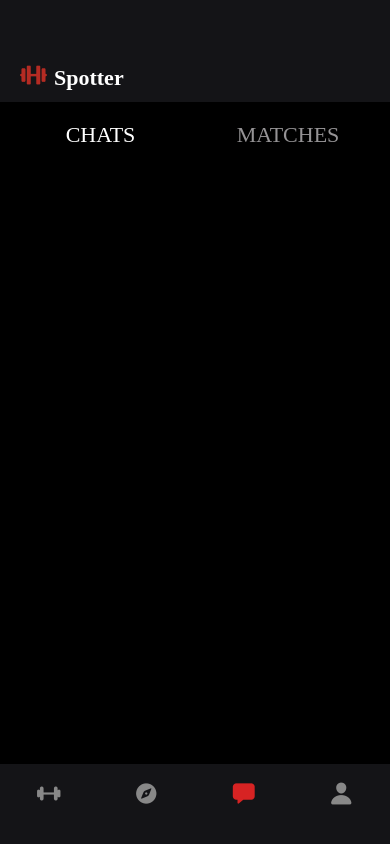
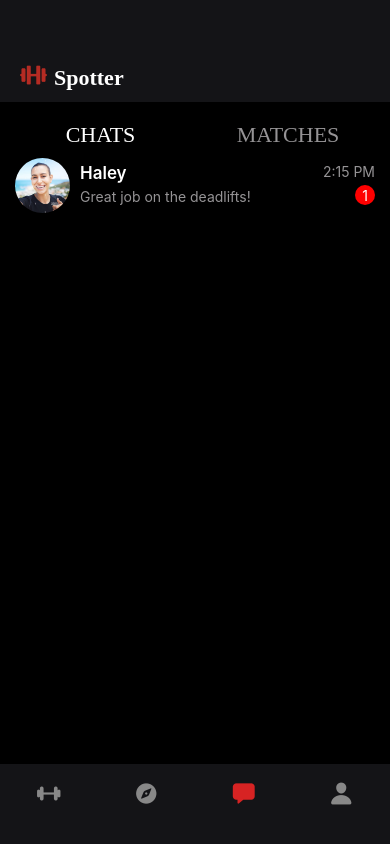
Before and after one commit to Spotter-Team/App, a React Native app in the folder frontend/: screen /Messages in a window 390 px wide. Built offline with nearby package versions, Linux system fonts and the light colour scheme.

Commit message:
Add: Chat list items

```diff
--- a/frontend/src/screens/Chats/ChatList.js
+++ b/frontend/src/screens/Chats/ChatList.js
@@ -1,27 +1,94 @@
-import { View, Text, StyleSheet } from 'react-native';
+import { View, Text, StyleSheet, Image } from 'react-native';
 
 const ChatList = () => {
     return (
         <View>
+            <View style={styles.chatItemContainer}>
+
+                <Image source={require('../../mock/Chats/pfp/haley.png')} style={styles.avatar} />
+
+                <View style={styles.chatInfoContainer}>
+
+                    <View>
+                        <Text style={styles.name}>Haley</Text>
+                        <Text style={styles.lastMessage}>Great job on the deadlifts!</Text>
+                    </View>
+
+                    <View style={styles.chatMetaContainer}>
+                        <Text style={styles.timestamp}>2:15 PM</Text>
+
+                        <View style={styles.unreadBadge}>
+                            <Text style={styles.unreadText}>1</Text>
+                        </View>
+                    </View>
+
+                </View>
+
+            </View>
+{/*
             <View>
-                <Text>Chat 1</Text>
+                <Text style={styles.name}>Jessica</Text>
             </View>
             <View>
-                <Text>Chat 2</Text>
+                <Text style={styles.name}>Joseph</Text>
             </View>
             <View>
-                <Text>Chat 3</Text>
-            </View>
-            <View>
-                <Text>Chat 4</Text>
-            </View>
+                <Text style={styles.name}>Michael</Text>
+            </View> */}
         </View>
     );
 };
 
 const styles = StyleSheet.create({
-    container: {
-        marginTop: 10
+    chatItemContainer: {
+        display: 'flex',
+        flexDirection: 'row',
+        paddingTop: 10,
+        paddingRight: 15,
+        paddingBottom: 10,
+        paddingLeft: 15,
+    },
+    chatInfoContainer: {
+        flex: 1,
+        display: 'flex',
+        flexDirection: 'row',
+        justifyContent: 'space-between',
+        marginTop: 5,
+        marginLeft: 10,
+    },
+    avatar: {
+        height: 55,
+        width: 55,
+        borderRadius: '100%'
+    },
+    name: {
+        color: 'white',
+        fontSize: 17,
+        fontWeight: 600,
+    },
+    lastMessage: {
+        color: '#959395',
+        fontSize: 14,
+        marginTop: 5,
+    },
+    chatMetaContainer: {
+        alignItems: 'flex-end'
+    },
+    timestamp: {
+        color: '#959395',
+    },
+    unreadBadge: {
+        backgroundColor: 'red',
+        width: 20,
+        height: 20,
+        borderRadius: 10,
+        alignItems: 'center',
+        justifyContent: 'center',
+        marginTop: 5,
+    },
+    unreadText: {
+        alignItems: 'center',
+        color: 'white'
     },
 });
 
```
